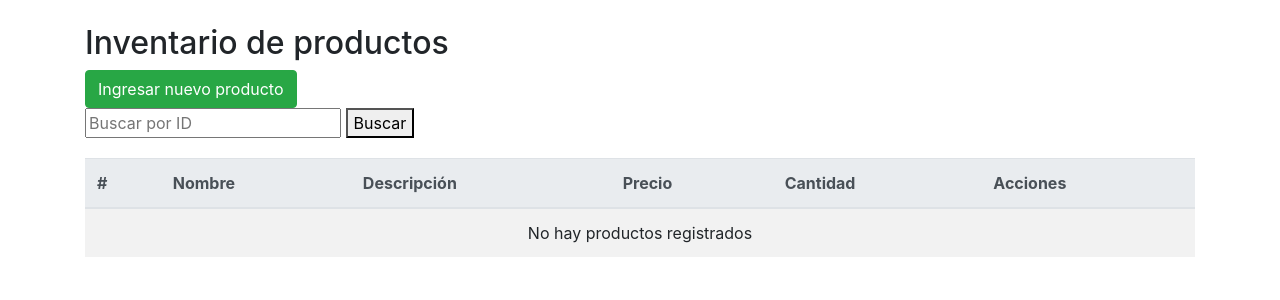
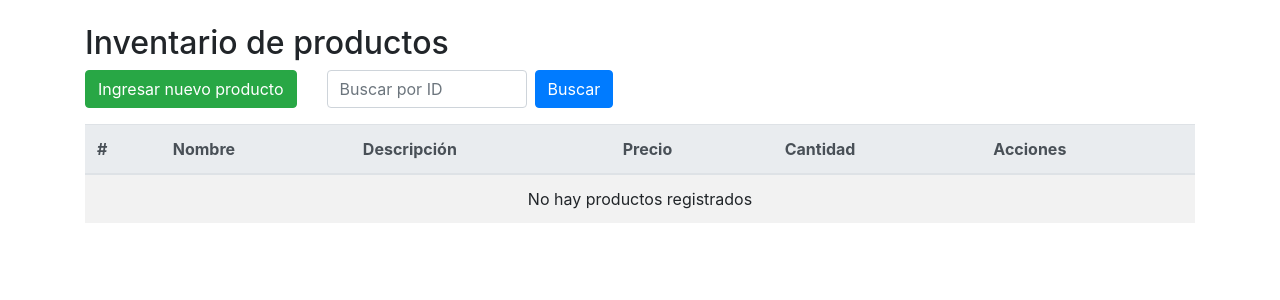
Before and after one commit to DiegoVillelaCano/Prueba, a Flask app: page / in a window 1280 px wide. Shown: the top 300 px of the page. Run offline with Flask 3, Linux system fonts and the light colour scheme; data that the repository does not hold is empty; some libraries are stand-ins or nearby versions.

Commit message:
Update index.html

```diff
--- a/templates/productos/index.html
+++ b/templates/productos/index.html
@@ -12,18 +12,21 @@
 <!-- Contenedor principal -->
 <div class="container mt-4">
     <h2>Inventario de productos</h2>
-    <!-- Botón que abre el modal para crear un nuevo producto -->
-    <button class="btn btn-success" onclick="abrirModalNuevo()">Ingresar nuevo producto</button>
-
-    <form method="get" action="/buscar" style="margin-bottom: 20px;">
-    <input type="text" name="buscar_id" placeholder="Buscar por ID" required>
-    <button type="submit">Buscar</button>
-    {% if mensaje %}
-        <a href="/" style="margin-left: 10px;">
-            <button type="button">Regresar</button>
-        </a>
-    {% endif %}
-</form>
+    <!-- Botón que abre el modal para crear un nuevo producto y buscar por ID -->
+    <div class="row mb-3">
+    <div class="col-md-auto">
+        <button class="btn btn-success" onclick="abrirModalNuevo()">Ingresar nuevo producto</button>
+    </div>
+    <div class="col">
+        <form method="get" action="/buscar" class="form-inline d-flex">
+            <input type="text" name="buscar_id" placeholder="Buscar por ID" required class="form-control mr-2" style="max-width: 200px;">
+            <button type="submit" class="btn btn-primary mr-2">Buscar</button>
+            {% if mensaje %}
+                <a href="/" class="btn btn-danger">Regresar</a>
+            {% endif %}
+        </form>
+    </div>
+</div>
 
     <!-- Tabla que muestra los productos -->
     <table class="table table-striped">
```
